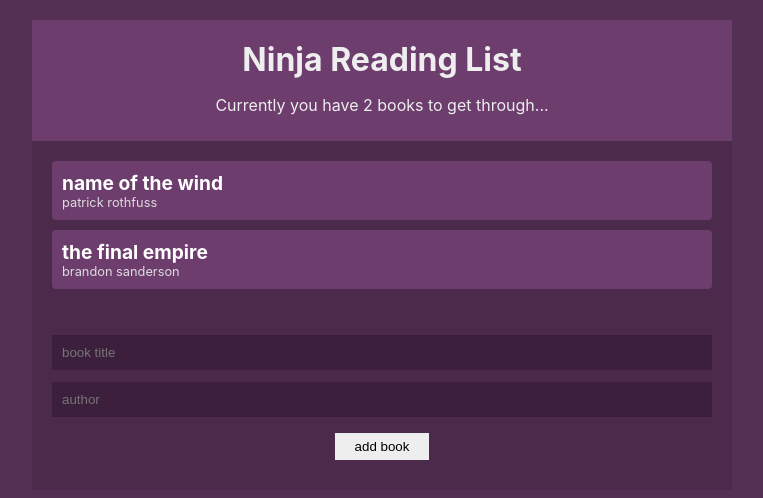
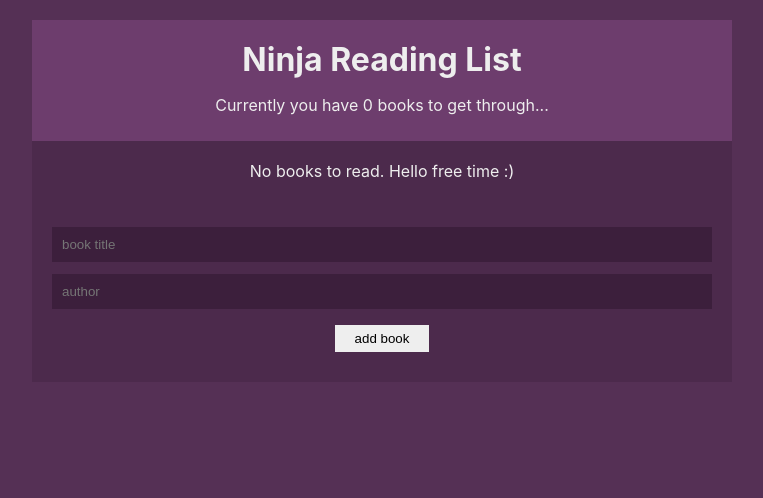
Before and after one commit to 409915016/react-simple, a React (Create React App) app: page / in a window 1280 px wide. Shown: the top 498 px of the page, without its empty margins (258-1021 px from the left). Built offline with nearby package versions, Linux system fonts and the light colour scheme.

Commit message:
Adding a Reducer

```diff
--- a/src/components/BookDetails.js
+++ b/src/components/BookDetails.js
@@ -2,9 +2,9 @@
 import { BookContext } from '../contexts/BookContext';
 
 const BookDetails = ({ book }) => {
-    const { removeBook } = useContext(BookContext)
+    const { dispatch } = useContext(BookContext)
     return (
-        <li onClick={ () => removeBook(book.id) }>
+        <li onClick={ () => dispatch({type:'REMOVE_BOOK', id: book.id}) }>
             <div className="title"> { book.title }</div>
             <div className="author"> { book.author }</div>
         </li>
--- a/src/components/BookForm.js
+++ b/src/components/BookForm.js
@@ -2,13 +2,15 @@
 import { BookContext } from '../contexts/BookContext';
 
 const NewBookForm = () => {
-    const { addBook } = useContext(BookContext)
+    const { dispatch } = useContext(BookContext)
     const [title, setTitle] = useState('')
     const [author, setAuthor] = useState('')
 
     const handleSubmit = (e) =>{
         e.preventDefault();
-        addBook(title, author)
+        dispatch({type: 'ADD_BOOK', book:{
+            title, author
+        }})
         setAuthor('')
         setTitle('')
     }
--- a/src/contexts/BookContext.js
+++ b/src/contexts/BookContext.js
@@ -1,24 +1,14 @@
-import React, { createContext, useState } from 'react';
-import { v1 as uuid } from 'uuid'
+import React, { createContext, useReducer } from 'react';
+import { bookReducer } from '../reducers/bookReducer';
+
 
 export const BookContext = createContext();
 
 const BookContextProvider = (props) => {
-    const [books, setBooks] = useState([
-        {title: 'name of the wind', author: 'patrick rothfuss', id: 1},
-        {title: 'the final empire', author: 'brandon sanderson', id: 2}
-    ])
-
-    const addBook = (title, author) =>{
-        setBooks([...books, {title, author, id: uuid()}])
-    }
-
-    const removeBook = (id) =>{
-        setBooks(books.filter(i => i.id !== id))
-    }
+    const [books, dispatch] = useReducer(bookReducer, [])
 
     return (
-        <BookContext.Provider value={ {books, addBook, removeBook} }>
+        <BookContext.Provider value={ {books, dispatch } }>
             { props.children }
         </BookContext.Provider>
     )
--- /dev/null
+++ b/src/reducers/bookReducer.js
@@ -0,0 +1,18 @@
+import { v1 as uuid } from 'uuid'
+
+export const bookReducer = (state, action) => {
+    switch(action.type) {
+        case 'ADD_BOOK':
+            return [...state, {
+                title: action.book.title,
+                author: action.book.author,
+                id: uuid()
+            }]
+        case 'REMOVE_BOOK':
+            return state.filter(i => i.id !== action.id)
+
+        default:
+            return state
+    }
+
+}
```
